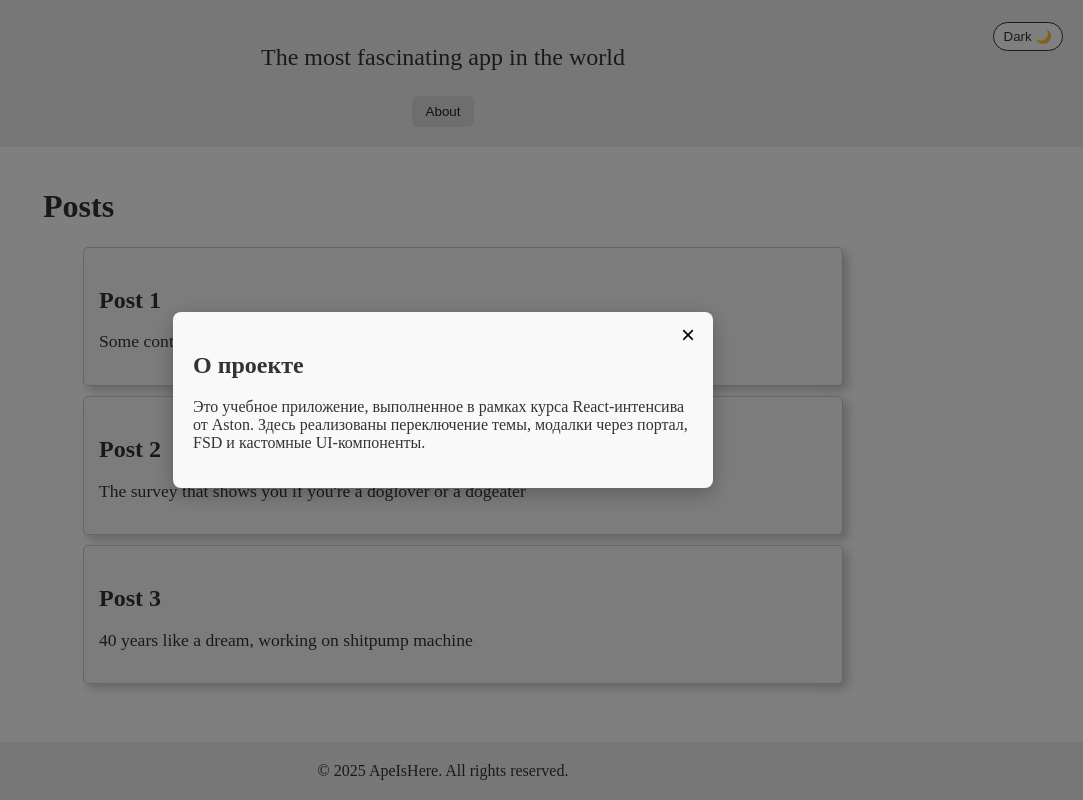
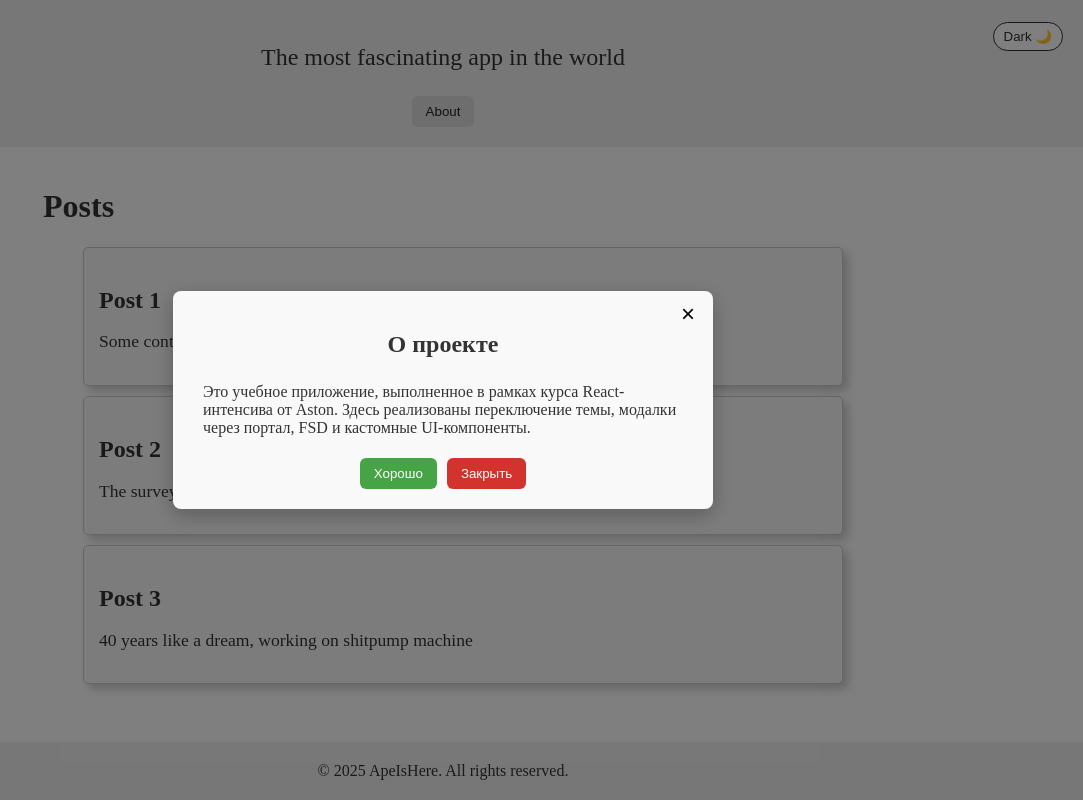
Before and after one commit to ApeIsHere/react-intensive, a React (Vite) app: page / in a window 1280 px wide. Both pictures are taken after a click on the button "About". Shown: the whole page, without its empty margins (197-1280 px from the left). Built offline with nearby package versions, Linux system fonts and the light colour scheme.

Commit message:
refactor(Modal): convert Modal to compound component with Header, Body and Footer

```diff
--- a/src/shared/ui/Modal/Modal.module.css
+++ b/src/shared/ui/Modal/Modal.module.css
@@ -19,6 +19,20 @@
   box-shadow: 0 6px 20px rgba(0, 0, 0, 0.25);
 }
 
+.header {
+  text-align: center;
+}
+
+.body {
+  padding: 5px 10px;
+}
+
+.footer {
+  display: flex;
+  justify-content: center;
+  gap: 10px;
+}
+
 .close {
   position: absolute;
   top: 8px;
--- a/src/shared/ui/Modal/Modal.tsx
+++ b/src/shared/ui/Modal/Modal.tsx
@@ -6,6 +6,10 @@ type ModalProps = {
   children: ReactNode;
   isOpen: boolean;
   onClose: () => void;
+};
+
+type ModalCompoundProps = {
+  children: ReactNode;
 };
 
 function Modal({ children, isOpen, onClose }: ModalProps) {
@@ -40,4 +44,14 @@ function Modal({ children, isOpen, onClose }: ModalProps) {
   );
 }
 
+Modal.Header = ({ children }: ModalCompoundProps) => {
+  return <h2 className={styles.header}>{children}</h2>;
+};
+Modal.Body = ({ children }: ModalCompoundProps) => {
+  return <p className={styles.body}>{children}</p>;
+};
+Modal.Footer = ({ children }: ModalCompoundProps) => {
+  return <div className={styles.footer}>{children}</div>;
+};
+
 export default Modal;
--- a/src/widgets/LayoutHeader/LayoutHeader.tsx
+++ b/src/widgets/LayoutHeader/LayoutHeader.tsx
@@ -21,12 +21,20 @@ function LayoutHeader() {
       </Button>
 
       <Modal isOpen={isModalOpen} onClose={closeModal}>
-        <h2>О проекте</h2>
-        <p>
+        <Modal.Header>О проекте</Modal.Header>
+        <Modal.Body>
           Это учебное приложение, выполненное в рамках курса React-интенсива от Aston.
           Здесь реализованы переключение темы, модалки через портал, FSD и кастомные
           UI-компоненты.
-        </p>
+        </Modal.Body>
+        <Modal.Footer>
+          <Button variant="success" onClick={closeModal}>
+            Хорошо
+          </Button>
+          <Button variant="danger" onClick={closeModal}>
+            Закрыть
+          </Button>
+        </Modal.Footer>
       </Modal>
     </header>
   );
```
